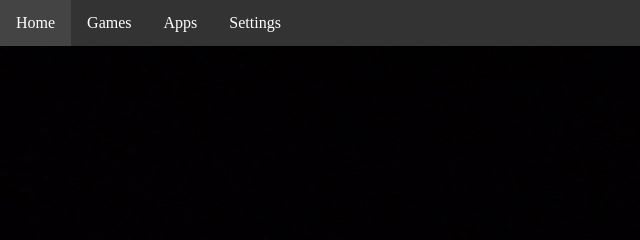
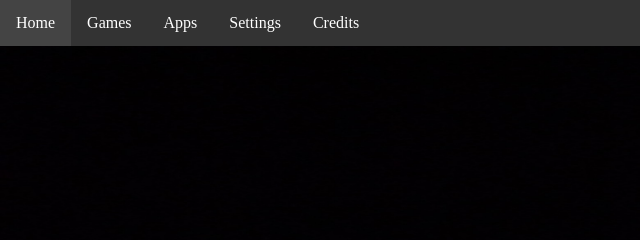
Before and after one commit to dragon731012/DM-Unbl0cker, a plain HTML site: page index.html in a window 1280 px wide. Shown: the top 240 px of the page, 0-640 px from the left. Drawn offline with nearby package versions, Linux system fonts and the light colour scheme.

Commit message:
Update index.html

```diff
--- a/index.html
+++ b/index.html
@@ -45,6 +45,7 @@
     <li class="nav-item"><a onclick="games();">Games</a></li>
     <li class="nav-item"><a onclick="apps();">Apps</a></li>
     <li class="nav-item"><a onclick="settings();">Settings</a></li>
+    <li class="nav-item"><a onclick="credits();">Credits</a></li>
 </ul>
 <iframe id="frame" src="home.html"></iframe>
 <script>
@@ -62,6 +63,9 @@
   }
   function settings(){
     frame.src="/settings";
+  }
+function credits(){
+    frame.src="/credits";
   }
 
 
```
